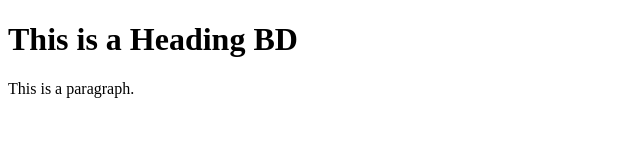
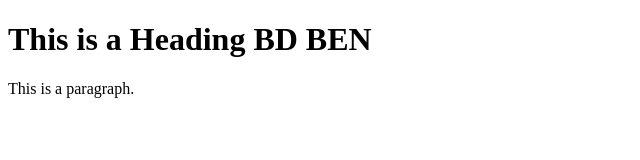
Before and after one commit to BenDu89-zz/pwa-test, a plain HTML site: page index.html in a window 1280 px wide. Shown: the whole page, without its empty margins (0-640 px from the left). Drawn offline with Linux system fonts and the light colour scheme.

Commit message:
First commit

```diff
--- a/index.html
+++ b/index.html
@@ -6,7 +6,7 @@
 </head>
 <body>
 
-<h1>This is a Heading BD</h1>
+<h1>This is a Heading BD BEN</h1>
 <p>This is a paragraph.</p>
 
 </body>
```
